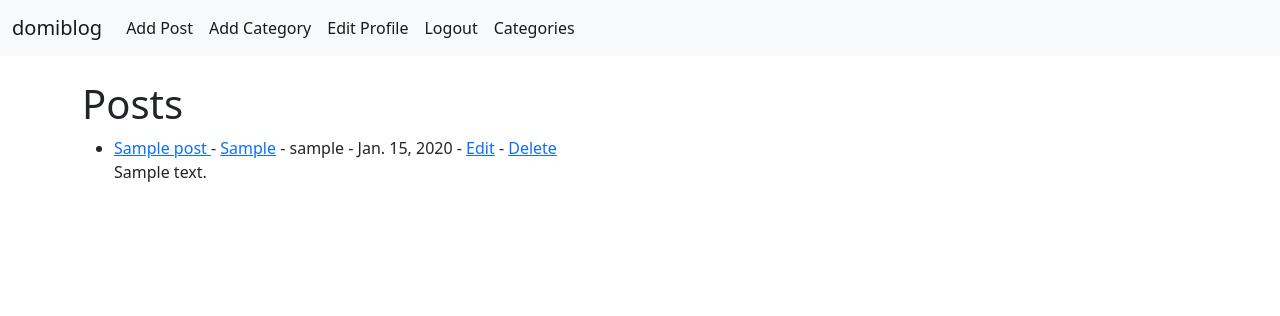
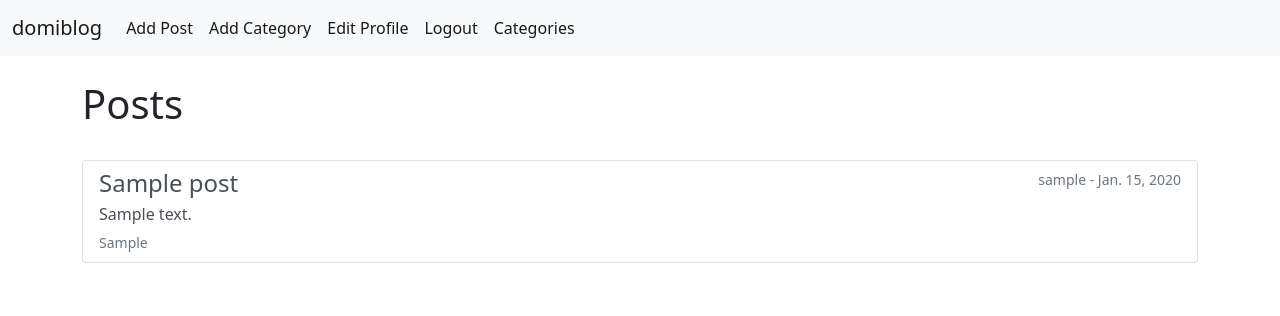
Before and after one commit to dragdomi/Blog, a Django app: page / in a window 1280 px wide. Shown: the top 316 px of the page. Run offline with Django 3.2, Linux system fonts and the light colour scheme; a user stored in the database is signed in; tables that the repository leaves empty hold one stand-in row (values such as "Sample post"); some libraries are stand-ins or nearby versions.

Commit message:
Change layout

```diff
--- a/domiblog/blogapp/templates/home.html
+++ b/domiblog/blogapp/templates/home.html
@@ -3,25 +3,20 @@
 {% block content %}
 
 <h1>Posts</h1>
+<br>
+<div class="list-group">
+    {% for post in object_list %}
+       <a href="{% url 'post_details' post.pk %}" class="list-group-item list-group-item-action flex-column align-items-start">
 
-<ul>
-    {% for post in object_list %}
-        <li>
-            <a href="{% url 'post_details' post.pk %}">
-            {{ post.title }} </a> -
-            <a href="{% url 'category' post.category|slugify%}">{{ post.category }}</a> -
-            {{ post.author }} -
-            {{ post.publication_date }}
-            {% if user.is_authenticated %}
-                {% if user.id == 1 %} -
-                    <a href="{% url 'update_post' post.pk %}">Edit</a> -
-                    <a href="{% url 'delete_post' post.pk %}">Delete</a>
-                {% endif %}
-            {% endif %}
+            <div class="d-flex w-100 justify-content-between">
+                 <h4 class="mb-1">{{ post.title }} </h4>
+                <small class="text-muted">{{ post.author }} - {{ post.publication_date }}</small>
+            </div>
+
+            <p class="mb-1">{{ post.preview }}</p>
+            <small class="text-muted">{{ post.category }}</small>
             <br>
-            {{ post.preview }}
-        </li>
+    </a>
     {% endfor %}
-</ul>
-
+</div>
 {% endblock %}
```
Also changed, not shown: domiblog/blogapp/templates/post_details.html (+24 -18 lines).
